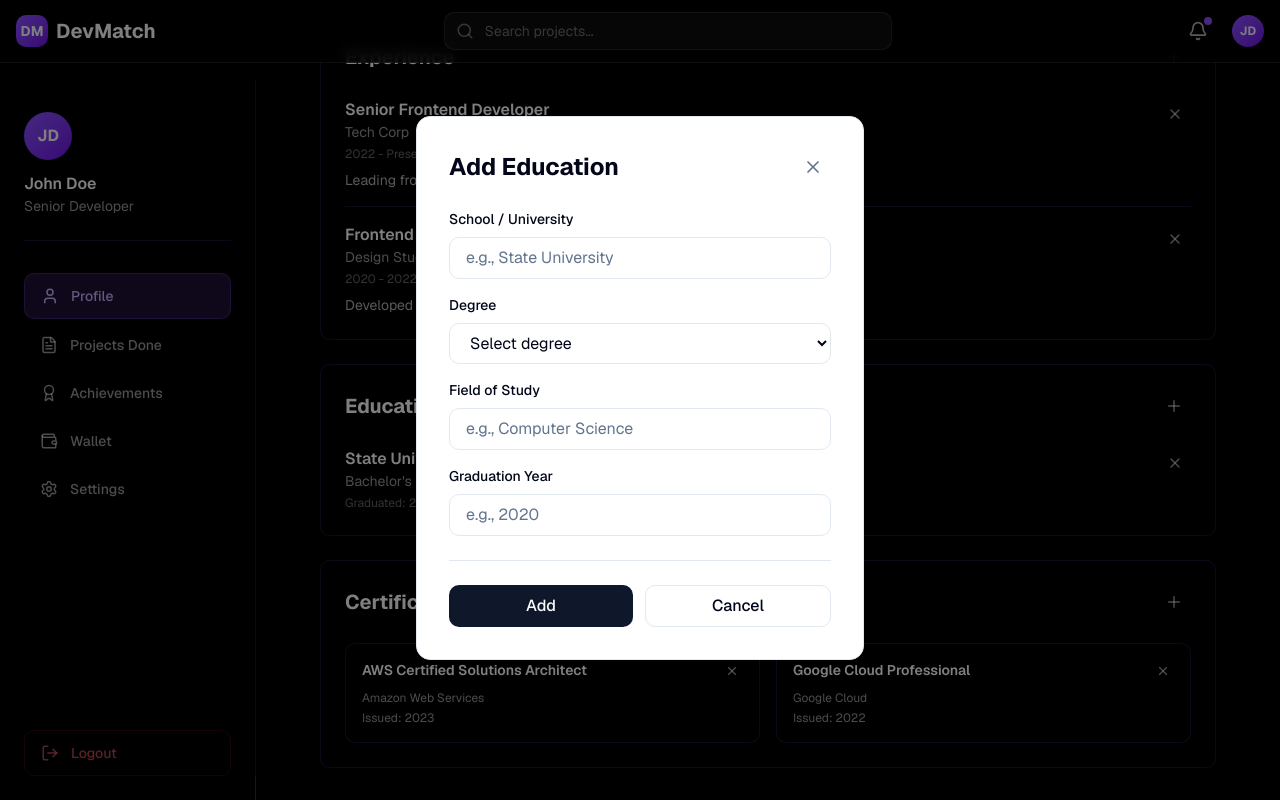
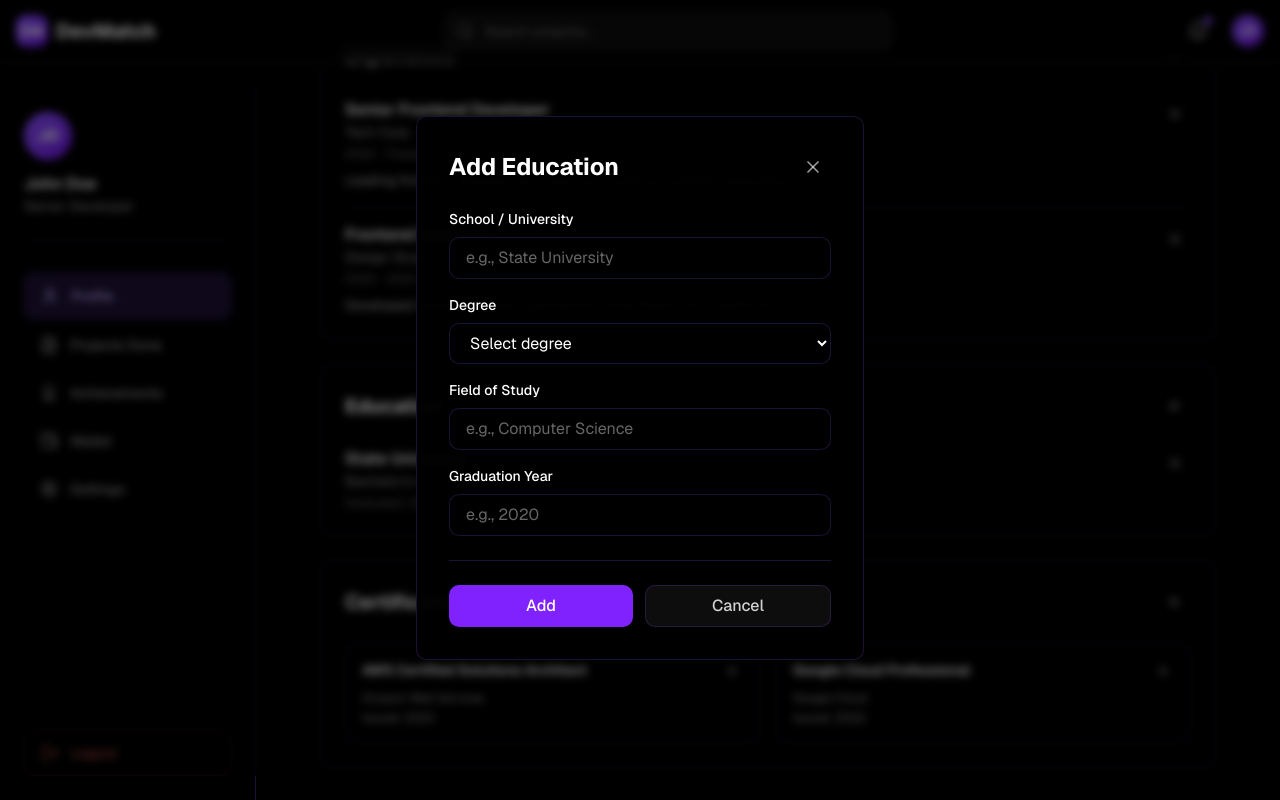
Before and after one commit to VencentDev/DevMatch, a Next.js app in the folder frontend/: page /profile in a window 1280 px wide. Both pictures are taken after a click on the button 1174 px from the left and 1161 px from the top of the page. Shown: the part 755-1555 px from the top of the page. Built offline with nearby package versions, Linux system fonts and the light colour scheme.

Commit message:
updated profile modals

```diff
--- a/frontend/src/app/components/profile/education-modal.tsx
+++ b/frontend/src/app/components/profile/education-modal.tsx
@@ -44,21 +44,21 @@
 	if (!isOpen) return null
 
 	return (
-		<div className="fixed inset-0 bg-black/50 flex items-center justify-center z-50">
-			<div className="bg-card border border-border rounded-xl p-8 max-w-md w-full mx-4">
+		<div className="fixed inset-0 bg-black/50 backdrop-blur-sm flex items-center justify-center z-50">
+			<div className="bg-black/95 border border-violet-500/20 rounded-lg p-8 max-w-md w-full mx-4">
 				<div className="flex items-center justify-between mb-6">
-					<h3 className="text-2xl font-bold text-foreground">Add Education</h3>
+					<h3 className="text-2xl font-bold text-white">Add Education</h3>
 					<button
 						onClick={onClose}
-						className="p-2 hover:bg-white/10 rounded-lg transition-colors"
+						className="p-2 hover:bg-violet-500/20 rounded-lg transition-colors"
 					>
-						<X size={20} className="text-muted-foreground" />
+						<X size={20} className="text-white/60" />
 					</button>
 				</div>
 
 				<div className="space-y-4">
 					<div>
-						<label className="block text-sm font-medium text-foreground mb-2">
+						<label className="block text-sm font-medium text-white mb-2">
 							School / University
 						</label>
 						<input
@@ -67,31 +67,31 @@
 							value={formData.school}
 							onChange={handleInputChange}
 							placeholder="e.g., State University"
-							className="w-full px-4 py-2 bg-background border border-border rounded-lg focus:border-primary focus:outline-none transition-colors text-foreground placeholder-muted-foreground"
+							className="w-full px-4 py-2 bg-black/60 border border-violet-500/20 rounded-lg focus:border-violet-500/50 focus:outline-none transition-colors text-white placeholder-white/40"
 						/>
 					</div>
 
 					<div>
-						<label className="block text-sm font-medium text-foreground mb-2">
+						<label className="block text-sm font-medium text-white mb-2">
 							Degree
 						</label>
 						<select
 							name="degree"
 							value={formData.degree}
 							onChange={handleInputChange}
-							className="w-full px-4 py-2 bg-background border border-border rounded-lg focus:border-primary focus:outline-none transition-colors text-foreground"
+							className="w-full px-4 py-2 bg-black/60 border border-violet-500/20 rounded-lg focus:border-violet-500/50 focus:outline-none transition-colors text-white"
 						>
 							<option value="">Select degree</option>
-							<option value="Associate's">Associate's</option>
-							<option value="Bachelor's">Bachelor's</option>
-							<option value="Master's">Master's</option>
+							<option value="Associate's">Associate&apos;s</option>
+							<option value="Bachelor's">Bachelor&apos;s</option>
+							<option value="Master's">Master&apos;s</option>
 							<option value="PhD">PhD</option>
 							<option value="Diploma">Diploma</option>
 						</select>
 					</div>
 
 					<div>
-						<label className="block text-sm font-medium text-foreground mb-2">
+						<label className="block text-sm font-medium text-white mb-2">
 							Field of Study
 						</label>
 						<input
@@ -100,12 +100,12 @@
 							value={formData.field}
 							onChange={handleInputChange}
 							placeholder="e.g., Computer Science"
-							className="w-full px-4 py-2 bg-background border border-border rounded-lg focus:border-primary focus:outline-none transition-colors text-foreground placeholder-muted-foreground"
+							className="w-full px-4 py-2 bg-black/60 border border-violet-500/20 rounded-lg focus:border-violet-500/50 focus:outline-none transition-colors text-white placeholder-white/40"
 						/>
 					</div>
 
 					<div>
-						<label className="block text-sm font-medium text-foreground mb-2">
+						<label className="block text-sm font-medium text-white mb-2">
 							Graduation Year
 						</label>
 						<input
@@ -114,22 +114,22 @@
 							value={formData.graduationYear}
 							onChange={handleInputChange}
 							placeholder="e.g., 2020"
-							className="w-full px-4 py-2 bg-background border border-border rounded-lg focus:border-primary focus:outline-none transition-colors text-foreground placeholder-muted-foreground"
+							className="w-full px-4 py-2 bg-black/60 border border-violet-500/20 rounded-lg focus:border-violet-500/50 focus:outline-none transition-colors text-white placeholder-white/40"
 						/>
 					</div>
 				</div>
 
 				{/* Action Buttons */}
-				<div className="flex gap-3 mt-6 pt-6 border-t border-border">
+				<div className="flex gap-3 mt-6 pt-6 border-t border-violet-500/20">
 					<button
 						onClick={handleSave}
-						className="flex-1 px-4 py-2 bg-primary hover:bg-primary/90 text-primary-foreground rounded-lg transition-colors font-medium"
+						className="flex-1 px-4 py-2 bg-violet-600 hover:bg-violet-700 text-white rounded-lg transition-colors font-medium"
 					>
 						Add
 					</button>
 					<button
 						onClick={onClose}
-						className="flex-1 px-4 py-2 bg-white/5 hover:bg-white/10 border border-border rounded-lg transition-colors font-medium text-foreground"
+						className="flex-1 px-4 py-2 bg-white/5 hover:bg-white/10 border border-violet-500/20 rounded-lg transition-colors font-medium text-white/80"
 					>
 						Cancel
 					</button>
--- a/frontend/src/app/components/profile/experience-modal.tsx
+++ b/frontend/src/app/components/profile/experience-modal.tsx
@@ -44,21 +44,21 @@
 	if (!isOpen) return null
 
 	return (
-		<div className="fixed inset-0 bg-black/50 flex items-center justify-center z-50">
-			<div className="bg-card border border-border rounded-xl p-8 max-w-md w-full mx-4">
+		<div className="fixed inset-0 bg-black/50 backdrop-blur-sm flex items-center justify-center z-50">
+			<div className="bg-black/95 border border-violet-500/20 rounded-lg p-8 max-w-md w-full mx-4">
 				<div className="flex items-center justify-between mb-6">
-					<h3 className="text-2xl font-bold text-foreground">Add Experience</h3>
+					<h3 className="text-2xl font-bold text-white">Add Experience</h3>
 					<button
 						onClick={onClose}
-						className="p-2 hover:bg-white/10 rounded-lg transition-colors"
+						className="p-2 hover:bg-violet-500/20 rounded-lg transition-colors"
 					>
-						<X size={20} className="text-muted-foreground" />
+						<X size={20} className="text-white/60" />
 					</button>
 				</div>
 
 				<div className="space-y-4">
 					<div>
-						<label className="block text-sm font-medium text-foreground mb-2">
+						<label className="block text-sm font-medium text-white mb-2">
 							Job Title
 						</label>
 						<input
@@ -67,12 +67,12 @@
 							value={formData.title}
 							onChange={handleInputChange}
 							placeholder="e.g., Senior Developer"
-							className="w-full px-4 py-2 bg-background border border-border rounded-lg focus:border-primary focus:outline-none transition-colors text-foreground placeholder-muted-foreground"
+							className="w-full px-4 py-2 bg-black/60 border border-violet-500/20 rounded-lg focus:border-violet-500/50 focus:outline-none transition-colors text-white placeholder-white/40"
 						/>
 					</div>
 
 					<div>
-						<label className="block text-sm font-medium text-foreground mb-2">
+						<label className="block text-sm font-medium text-white mb-2">
 							Company
 						</label>
 						<input
@@ -81,12 +81,12 @@
 							value={formData.company}
 							onChange={handleInputChange}
 							placeholder="Company name"
-							className="w-full px-4 py-2 bg-background border border-border rounded-lg focus:border-primary focus:outline-none transition-colors text-foreground placeholder-muted-foreground"
+							className="w-full px-4 py-2 bg-black/60 border border-violet-500/20 rounded-lg focus:border-violet-500/50 focus:outline-none transition-colors text-white placeholder-white/40"
 						/>
 					</div>
 
 					<div>
-						<label className="block text-sm font-medium text-foreground mb-2">
+						<label className="block text-sm font-medium text-white mb-2">
 							Duration
 						</label>
 						<input
@@ -95,12 +95,12 @@
 							value={formData.duration}
 							onChange={handleInputChange}
 							placeholder="e.g., 2022 - Present"
-							className="w-full px-4 py-2 bg-background border border-border rounded-lg focus:border-primary focus:outline-none transition-colors text-foreground placeholder-muted-foreground"
+							className="w-full px-4 py-2 bg-black/60 border border-violet-500/20 rounded-lg focus:border-violet-500/50 focus:outline-none transition-colors text-white placeholder-white/40"
 						/>
 					</div>
 
 					<div>
-						<label className="block text-sm font-medium text-foreground mb-2">
+						<label className="block text-sm font-medium text-white mb-2">
 							Description
 						</label>
 						<textarea
@@ -108,22 +108,22 @@
 							value={formData.description}
 							onChange={handleInputChange}
 							placeholder="Describe your role and achievements"
-							className="w-full px-4 py-2 bg-background border border-border rounded-lg focus:border-primary focus:outline-none transition-colors text-foreground placeholder-muted-foreground resize-none h-24"
+							className="w-full px-4 py-2 bg-black/60 border border-violet-500/20 rounded-lg focus:border-violet-500/50 focus:outline-none transition-colors text-white placeholder-white/40 resize-none h-24"
 						/>
 					</div>
 				</div>
 
 				{/* Action Buttons */}
-				<div className="flex gap-3 mt-6 pt-6 border-t border-border">
+				<div className="flex gap-3 mt-6 pt-6 border-t border-violet-500/20">
 					<button
 						onClick={handleSave}
-						className="flex-1 px-4 py-2 bg-primary hover:bg-primary/90 text-primary-foreground rounded-lg transition-colors font-medium"
+						className="flex-1 px-4 py-2 bg-violet-600 hover:bg-violet-700 text-white rounded-lg transition-colors font-medium"
 					>
 						Add
 					</button>
 					<button
 						onClick={onClose}
-						className="flex-1 px-4 py-2 bg-white/5 hover:bg-white/10 border border-border rounded-lg transition-colors font-medium text-foreground"
+						className="flex-1 px-4 py-2 bg-white/5 hover:bg-white/10 border border-violet-500/20 rounded-lg transition-colors font-medium text-white/80"
 					>
 						Cancel
 					</button>
```
Also changed, not shown: frontend/src/app/components/profile/certification-modal.tsx (+16 -16 lines).
